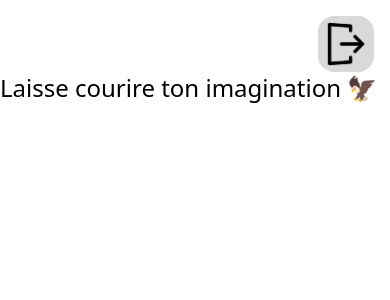
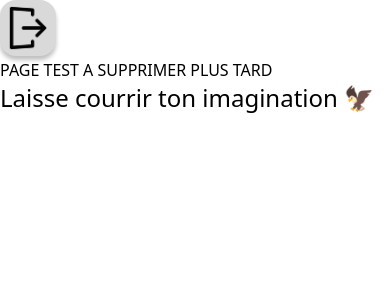
Before and after one commit to WildCodeSchool/2024-12-orleans-cda-project3-team-a, a React (Vite) app in the folder packages/frontend/web/: page /test in a window 390 px wide. Shown: the top 300 px of the page. Built offline with nearby package versions, Linux system fonts and the light colour scheme; no server answers.

Commit message:
correction, manque le responsive

```diff
--- a/packages/frontend/web/src/components/return-home.tsx
+++ b/packages/frontend/web/src/components/return-home.tsx
@@ -10,13 +10,14 @@ export default function ReturnHome() {
   };
 
   return (
-    <div className='flex justify-end pt-4 pr-4'>
-      <img
-        className='bg-tertiary-gray w-14 rounded-2xl p-1'
+    <div>
+      <button
+        type='button'
         onClick={handleClick}
-        src={backImg}
-        alt=''
-      />
+        className='bg-tertiary-gray w-14 rounded-2xl p-1 shadow-[0px_4px_4px_rgba(0,0,0,0.25)]'
+      >
+        <img src={backImg} alt='' />
+      </button>
     </div>
   );
 }
--- a/packages/frontend/web/src/pages/home.tsx
+++ b/packages/frontend/web/src/pages/home.tsx
@@ -38,8 +38,8 @@ export default function Home() {
           {'Edit pages/home.tsx to edit this screen'}
         </div>
         <div className='bg-primary-blue flex w-2xs items-center justify-center rounded-2xl'>
-          <button className='text-4xl' onClick={test}>
-            {'on test'}
+          <button type='button' className='text-4xl' onClick={test}>
+            {'Page test'}
           </button>
         </div>
 
--- a/packages/frontend/web/src/pages/test.tsx
+++ b/packages/frontend/web/src/pages/test.tsx
@@ -4,7 +4,8 @@ const test = () => {
   return (
     <div>
       <ReturnHome />
-      <p className='text-2xl'>{' Laisse courire ton imagination 🦅'}</p>
+      <p>{'PAGE TEST A SUPPRIMER PLUS TARD'}</p>
+      <p className='text-2xl'>{' Laisse courrir ton imagination 🦅'}</p>
     </div>
   );
 };
```
